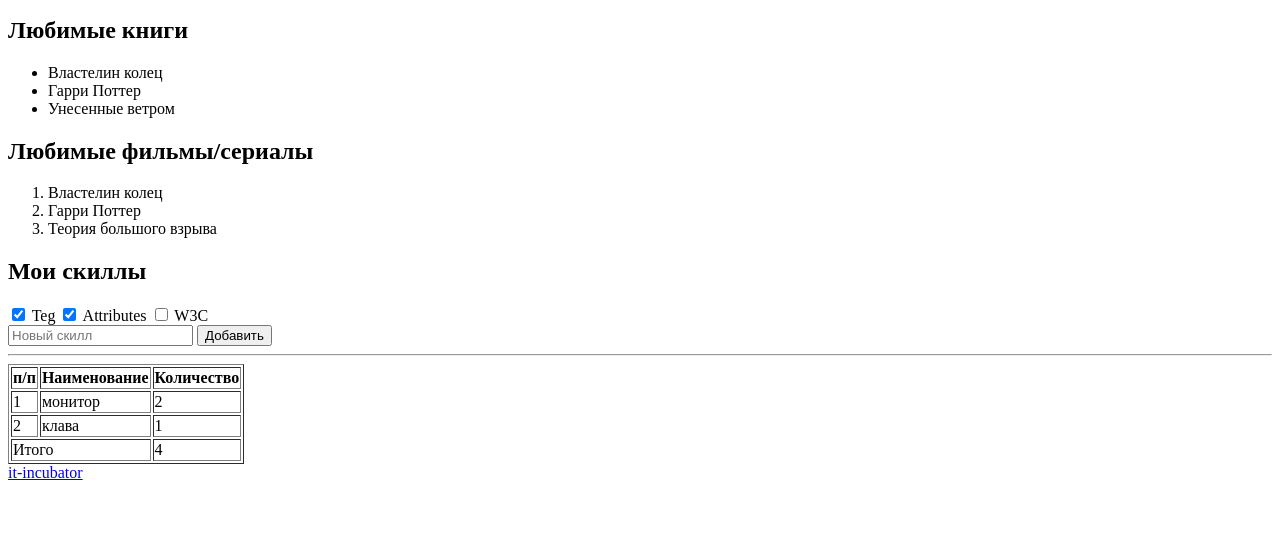
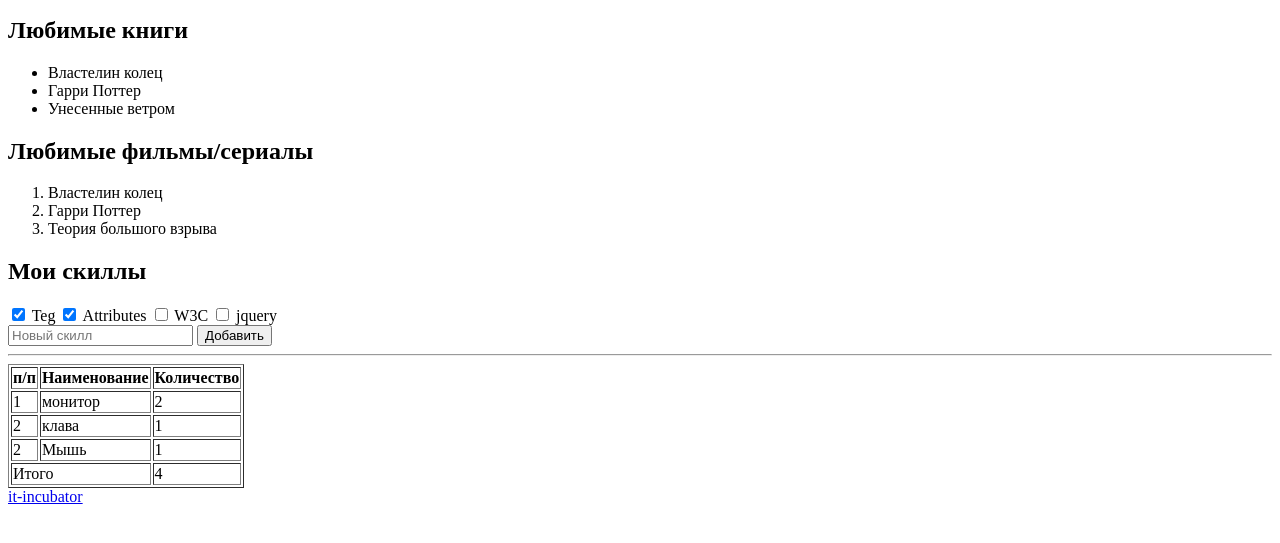
Before and after one commit to zverkoN/1-hw-with-auto-test-html-css-main, a plain HTML site: page index.html in a window 1280 px wide. Shown: the part 167-710 px from the top of the page. Drawn offline with Linux system fonts and the light colour scheme.

Commit message:
fix errors:Add Table rows,Add checkboxesбfix line

```diff
--- a/index.html
+++ b/index.html
@@ -77,12 +77,17 @@
             <input id="w3c" type="checkbox">
             W3C
         </label>
+        <label for="jquery">
+            <input id="jquery" type="checkbox">
+            jquery
+        </label>
         <!-- 5) Создай здесь однострочное поле для ввода текста с подсказкой "Новый скилл", которая исчезает, когда начинаешь что-то печатать (для подсказки есть специальный атрибут) -->
         <div>
-            <input type="text" name="" id="" placeholder="Новый скилл">
+            <input type="text"  placeholder="Новый скилл">
             <button type="sabmit">Добавить </button>
+            <hr>
         </div>
-        <hr>
+
         <!-- 6) Создай здесь кнопку “Добавить” -->
         <!-- 7) Добавь горизонтальную линию (для этого есть специальный тег) -->
 
@@ -110,7 +115,11 @@
                 <td>клава</td>
                 <td>1</td>
             </tr>
-
+<tr>
+    <td>2</td>
+    <td>Мышь</td>
+    <td>1</td>
+</tr>
 
             <tr>
                 <td colspan="2">Итого</td>
```
